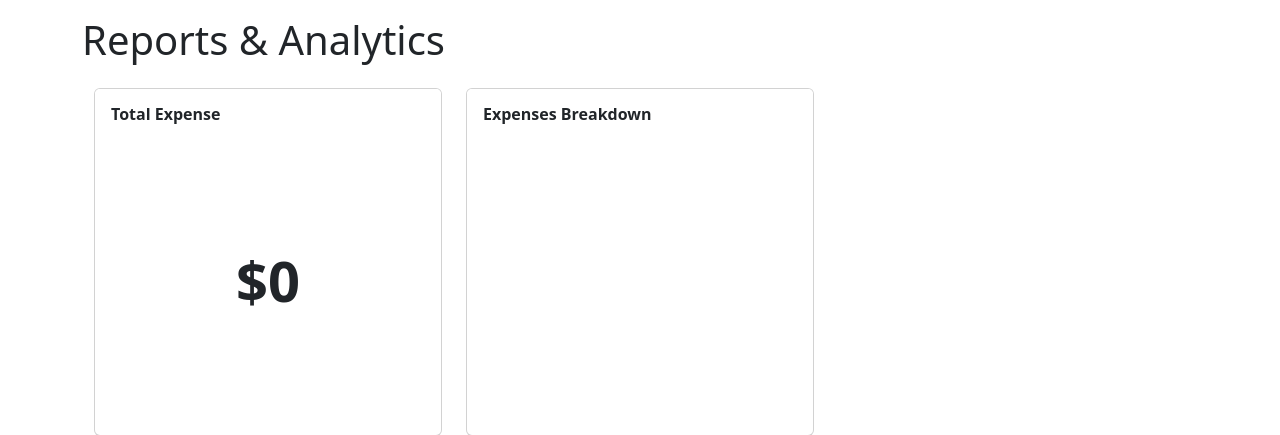
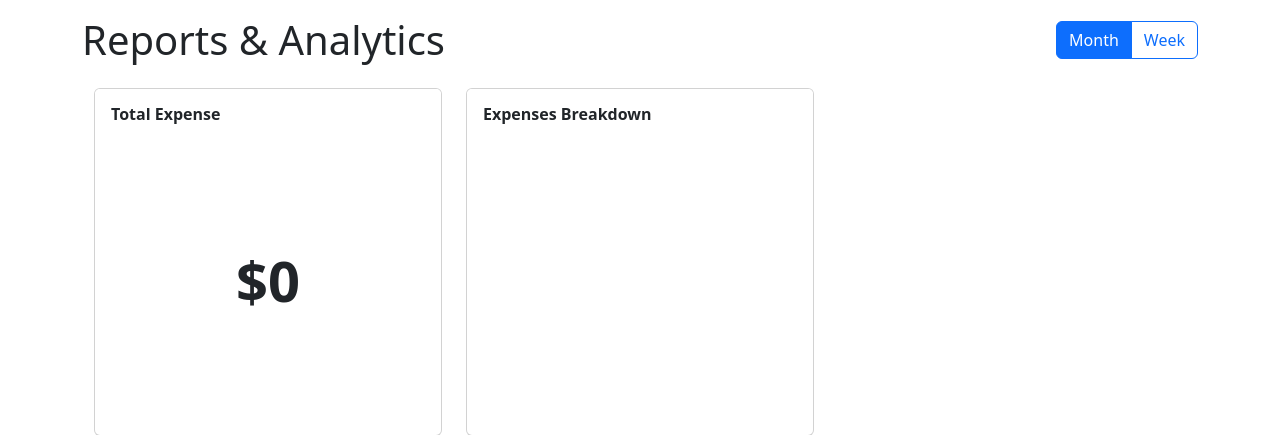
Before and after one commit to Ting-chien/ledger-me, a Flask app: page /reports/ in a window 1280 px wide. Shown: the part 56-491 px from the top of the page. Run offline with Flask 3, Linux system fonts and the light colour scheme; data that the repository does not hold is empty.

Commit message:
Add buttons for switching between monthly and weekly time range

```diff
--- a/app/reports/routes.py
+++ b/app/reports/routes.py
@@ -1,4 +1,4 @@
-from flask import Blueprint, render_template, jsonify
+from flask import Blueprint, render_template, jsonify, request
 from sqlalchemy import func
 
 from . import blueprint
@@ -13,8 +13,32 @@ def index():
 # API endpoint for expenses trend
 @blueprint.route('/expenses-trend')
 def get_expenses_trend():
+	import datetime
+	range_type = request.args.get('range', 'month')
+	today = datetime.date.today()
+	query = Transaction.query
+	if range_type == 'week':
+		# Get the start of this week (Monday)
+		start = today - datetime.timedelta(days=today.weekday())
+		end = start + datetime.timedelta(days=6)
+		query = query.filter(
+			func.date(Transaction.transaction_at) >= start,
+			func.date(Transaction.transaction_at) <= end
+		)
+	else:  # month (default)
+		start = today.replace(day=1)
+		# Next month first day, then minus one day for last day
+		if today.month == 12:
+			next_month = today.replace(year=today.year+1, month=1, day=1)
+		else:
+			next_month = today.replace(month=today.month+1, day=1)
+		end = next_month - datetime.timedelta(days=1)
+		query = query.filter(
+			func.date(Transaction.transaction_at) >= start,
+			func.date(Transaction.transaction_at) <= end
+		)
 	results = (
-		Transaction.query
+		query
 		.with_entities(
 			func.date(Transaction.transaction_at).label('date'),
 			func.sum(Transaction.expense).label('total_expense')
@@ -28,18 +52,49 @@ def get_expenses_trend():
 	return jsonify({"labels": chart_labels, "data": chart_data})
 
 
+
+# Helper for range filter
+def filter_by_range(query, range_type):
+	import datetime
+	today = datetime.date.today()
+	if range_type == 'week':
+		start = today - datetime.timedelta(days=today.weekday())
+		end = start + datetime.timedelta(days=6)
+		query = query.filter(
+			func.date(Transaction.transaction_at) >= start,
+			func.date(Transaction.transaction_at) <= end
+		)
+	else:  # month (default)
+		start = today.replace(day=1)
+		if today.month == 12:
+			next_month = today.replace(year=today.year+1, month=1, day=1)
+		else:
+			next_month = today.replace(month=today.month+1, day=1)
+		end = next_month - datetime.timedelta(days=1)
+		query = query.filter(
+			func.date(Transaction.transaction_at) >= start,
+			func.date(Transaction.transaction_at) <= end
+		)
+	return query
+
 # API endpoint for total expenses
 @blueprint.route('/total-expenses')
 def get_total_expenses():
-	total = Transaction.query.with_entities(func.sum(Transaction.expense)).scalar() or 0
+	range_type = request.args.get('range', 'month')
+	query = Transaction.query
+	query = filter_by_range(query, range_type)
+	total = query.with_entities(func.sum(Transaction.expense)).scalar() or 0
 	return jsonify({"total_expenses": int(total)})
 
 
 # API endpoint for expenses breakdown by category
 @blueprint.route('/expenses-breakdown')
 def get_expenses_breakdown():
+	range_type = request.args.get('range', 'month')
+	query = Transaction.query
+	query = filter_by_range(query, range_type)
 	results = (
-		Transaction.query
+		query
 		.join(TransactionCategory, Transaction.category_id == TransactionCategory.id)
 		.with_entities(TransactionCategory.name, func.sum(Transaction.expense))
 		.group_by(TransactionCategory.name)
--- a/app/templates/reports/expenses_breakdown.html
+++ b/app/templates/reports/expenses_breakdown.html
@@ -8,12 +8,14 @@
 </div>
 <script src="https://cdn.jsdelivr.net/npm/chart.js"></script>
 <script>
-document.addEventListener('DOMContentLoaded', function() {
-  fetch('/reports/expenses-breakdown')
+let breakdownChartInstance = null;
+window.fetchAndRenderBreakdown = function(range = 'month') {
+  fetch(`/reports/expenses-breakdown?range=${range}`)
     .then(response => response.json())
     .then(data => {
       const ctx = document.getElementById('expensesBreakdownChart').getContext('2d');
-      new Chart(ctx, {
+      if (breakdownChartInstance) breakdownChartInstance.destroy();
+      breakdownChartInstance = new Chart(ctx, {
         type: 'pie',
         data: {
           labels: data.labels,
@@ -35,11 +37,12 @@ document.addEventListener('DOMContentLoaded', function() {
                     padding: 10,
                     font: { size: 12 }
                 },
-                maxWidth: 300 // 可依需求調整
+                maxWidth: 300
             }
           }
         }
       });
     });
-});
+};
 </script>
+</script>
--- a/app/templates/reports/expenses_trend.html
+++ b/app/templates/reports/expenses_trend.html
@@ -9,11 +9,14 @@
 {% block scripts %}
 <script src="https://cdn.jsdelivr.net/npm/chart.js"></script>
 <script>
-	fetch("/reports/expenses-trend")
+let chartInstance = null;
+window.fetchAndRenderTrend = function(range = 'month') {
+  fetch(`/reports/expenses-trend?range=${range}`)
     .then(resp => resp.json())
     .then(data => {
       const ctx = document.getElementById('expenseLineChart').getContext('2d');
-			new Chart(ctx, {
+      if (chartInstance) chartInstance.destroy();
+      chartInstance = new Chart(ctx, {
         type: 'line',
         data: {
           labels: data.labels,
@@ -38,5 +41,8 @@
         }
       });
     });
+}
+
+
 </script>
 {% endblock %}
--- a/app/templates/reports/index.html
+++ b/app/templates/reports/index.html
@@ -1,7 +1,13 @@
 {% extends "base.html" %}
 
 {% block page_content %}
-<h1 class="mt-3 mb-3">Reports &amp; Analytics</h1>
+<div class="d-flex justify-content-between align-items-center mt-3 mb-3">
+    <h1 class="m-0">Reports &amp; Analytics</h1>
+    <div class="btn-group" role="group" aria-label="Chart Range">
+        <button type="button" class="btn btn-outline-primary active" id="btn-month">Month</button>
+        <button type="button" class="btn btn-outline-primary" id="btn-week">Week</button>
+    </div>
+</div>
 <div class="container mt-4">
     <div class="row mb-4">
         <div class="col-md-4">
@@ -17,4 +23,27 @@
         </div>
     </div>
 </div>
+<script>
+let currentRange = 'month';
+function updateAllWidgets() {
+    window.fetchAndRenderTotalExpense(currentRange);
+    window.fetchAndRenderBreakdown(currentRange);
+    window.fetchAndRenderTrend(currentRange);
+}
+document.addEventListener('DOMContentLoaded', function() {
+    updateAllWidgets();
+    document.getElementById('btn-month').addEventListener('click', function() {
+        currentRange = 'month';
+        this.classList.add('active');
+        document.getElementById('btn-week').classList.remove('active');
+        updateAllWidgets();
+    });
+    document.getElementById('btn-week').addEventListener('click', function() {
+        currentRange = 'week';
+        this.classList.add('active');
+        document.getElementById('btn-month').classList.remove('active');
+        updateAllWidgets();
+    });
+});
+</script>
 {% endblock %}
--- a/app/templates/reports/total_expenses.html
+++ b/app/templates/reports/total_expenses.html
@@ -7,14 +7,14 @@
   </div>
 </div>
 <script>
-document.addEventListener('DOMContentLoaded', function() {
-  fetch('/reports/total-expenses')
+window.fetchAndRenderTotalExpense = function(range = 'month') {
+  fetch(`/reports/total-expenses?range=${range}`)
     .then(response => response.json())
     .then(data => {
-      document.getElementById('total-expenses-value').textContent = '$' + (data.total_expenses ?? 0).toLocaleString();
+      document.getElementById('total-expenses-value').textContent = '$' + Number(data.total_expenses ?? 0).toLocaleString();
     })
     .catch(() => {
       document.getElementById('total-expenses-value').textContent = '--';
     });
-});
+};
 </script>
```
Lines whose indentation alone changed are shown as unchanged.
